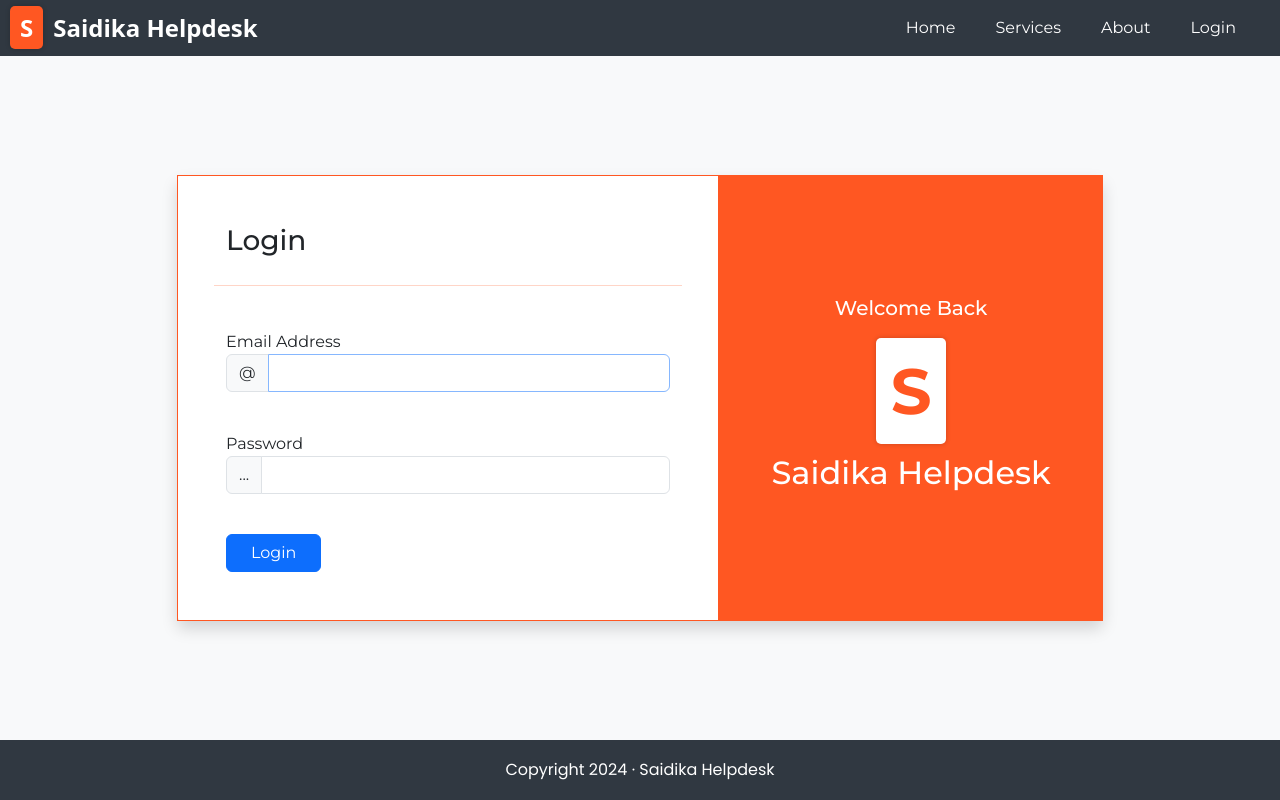
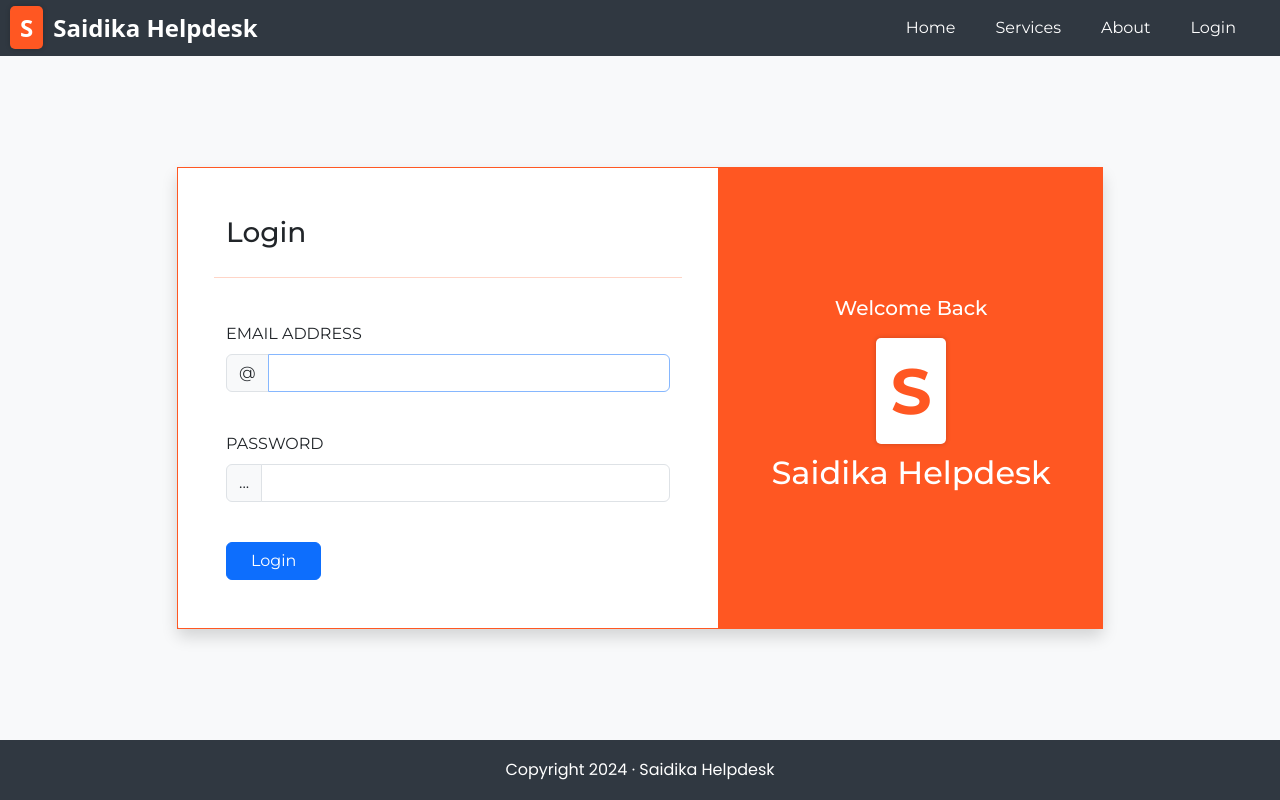
Before and after one commit to Jarabi/saidika-helpdesk, a React (Vite) app in the folder client/: page /login in a window 1280 px wide. Built offline with nearby package versions, Linux system fonts and the light colour scheme.

Commit message:
Modified labels to uppercase

```diff
--- a/client/src/pages/Login.jsx
+++ b/client/src/pages/Login.jsx
@@ -110,7 +110,9 @@ const Login = () => {
                             formErrors.email && 'text-danger'
                           }`}
                         >
-                          <label>Email Address</label>
+                          <label className='text-uppercase mb-2'>
+                            Email Address
+                          </label>
                           <div className='input-group mb-3'>
                             <span className='input-group-text'>@</span>
                             <input
@@ -134,7 +136,9 @@ const Login = () => {
                             formErrors.password && 'text-danger'
                           }`}
                         >
-                          <label>Password</label>
+                          <label className='text-uppercase mb-2'>
+                            Password
+                          </label>
                           <div className='input-group mb-3'>
                             <span className='input-group-text'>...</span>
                             <input
```
